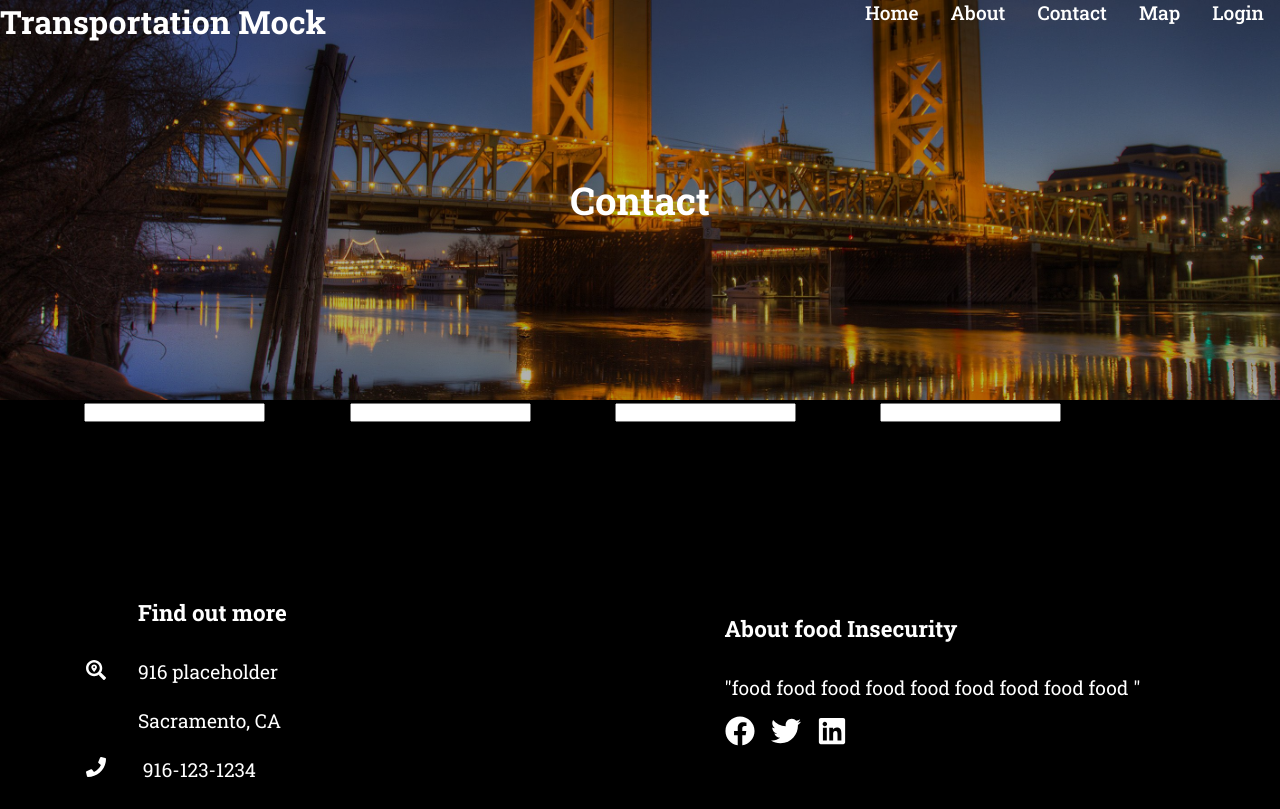
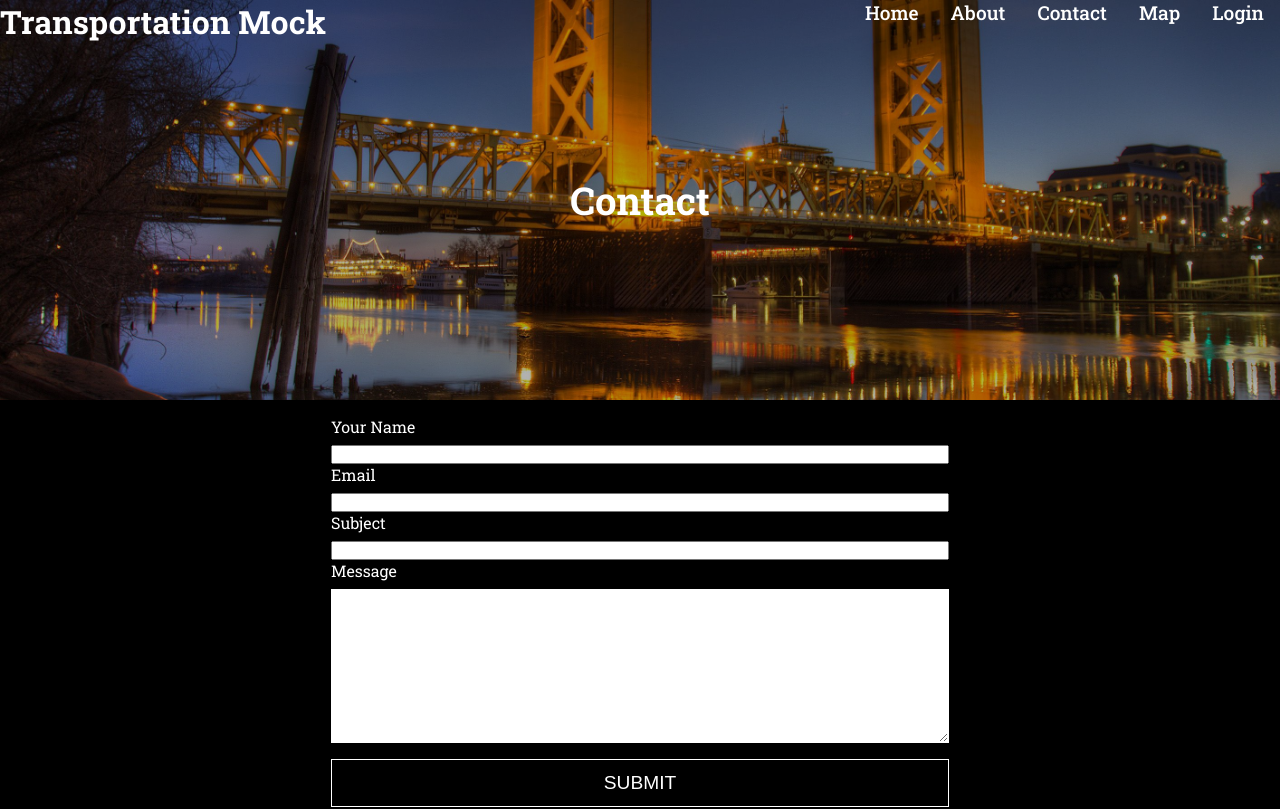
Before and after one commit to AstroSL/mockup, a React (Create React App) app: page /contact in a window 1280 px wide. Shown: the top 809 px of the page. Built offline with nearby package versions, Linux system fonts and the light colour scheme.

Commit message:
contact form

```diff
--- a/src/components/Form.js
+++ b/src/components/Form.js
@@ -6,17 +6,15 @@ const Form = () => {
         <form>
             <label>Your Name</label>
             <input type='text'></input>
-            <label>Your Name</label>
+            <label>Email</label>
             <input type='text'></input>
-            <label>Your Name</label>
+            <label>Subject</label>
             <input type='text'></input>
-            <label>Your Name</label>
-            <input type='text'></input>
+            <label>Message</label>
+            <textarea rows='6' placeholder=''></textarea>
+            <button className='btn'>Submit</button>
 
         </form>
-
-
-
     </div>
   )
 }
--- a/src/components/FormStyles.css
+++ b/src/components/FormStyles.css
@@ -0,0 +1,25 @@
+label{
+    color: white;
+}
+
+form{
+
+    display: flex;
+    flex-direction: column;
+    padding: 1rem;
+    margin: auto;
+    max-width: 650px;
+}
+
+form label{
+    margin-bottom: .5rem;
+}
+
+for input, textarea{
+
+    margin-bottom: 1rem;
+    padding: 10px 18px;
+    font-size: 1.2rem;
+    font-family: 'Roboto Slab' sans-serif;
+    border-color: rgba(255,255,255,.1);
+}
--- a/src/components/HeroImageStyles.css
+++ b/src/components/HeroImageStyles.css
@@ -1,5 +1,6 @@
 .hero-img {
     background: rgba(0,0,0,.3);
+
     height: 50vh;
     width: 100%;
     position: relative;
```
